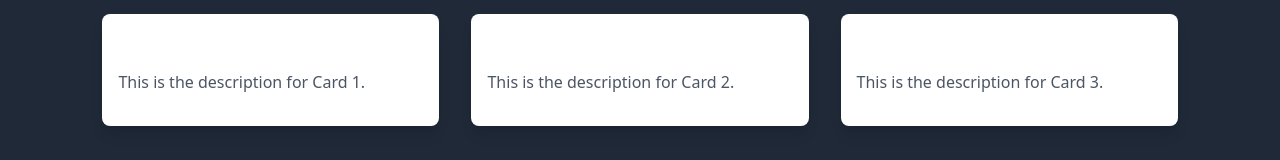
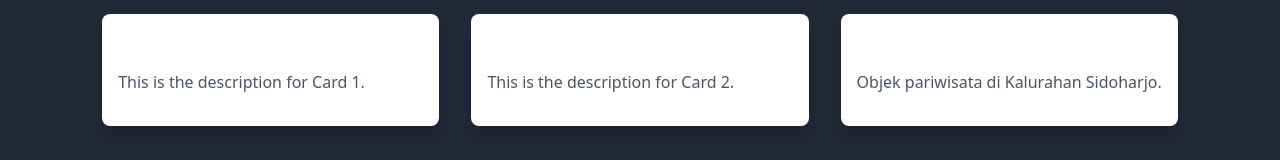
Before and after one commit to daffaromero/visit-samigaluh, a Next.js app: page /files in a window 1280 px wide. Shown: the part 218-378 px from the top of the page. Built offline with nearby package versions, Linux system fonts and the light colour scheme; no server answers.

Commit message:
Fixed file URLs (now on Amazon S3)

```diff
--- a/components/filecard.jsx
+++ b/components/filecard.jsx
@@ -4,7 +4,7 @@ import Link from "next/link";
 const Card = ({ title, file, description }) => {
   return (
     <div className='bg-white rounded-lg shadow-lg p-4 cursor-pointer transition-all duration-300 hover:scale-105'>
-      <Link href={`/files/${encodeURIComponent(file)}`}>
+      <Link href={file}>
         <div className='mb-4'>
           <h3 className='text-2xl font-bold mb-2'>{title}</h3>
           <p className='text-gray-600'>{description}</p>
--- a/pages/files/index.jsx
+++ b/pages/files/index.jsx
@@ -19,14 +19,14 @@ const FilePage = () => {
             description='This is the description for Card 1.'
           />
           <Card
-            title='Peta Kalurahan Sidoharjo'
+            title='PDF contoh 2'
             file='example2.pdf'
             description='This is the description for Card 2.'
           />
           <Card
             title='Booklet Pariwisata'
-            file='example3.pdf'
-            description='This is the description for Card 3.'
+            file='https://sidoharjofiles.s3.ap-southeast-1.amazonaws.com/kkn_booklet%5B1%5D.pdf'
+            description='Objek pariwisata di Kalurahan Sidoharjo.'
           />
         </div>
       </div>
```
